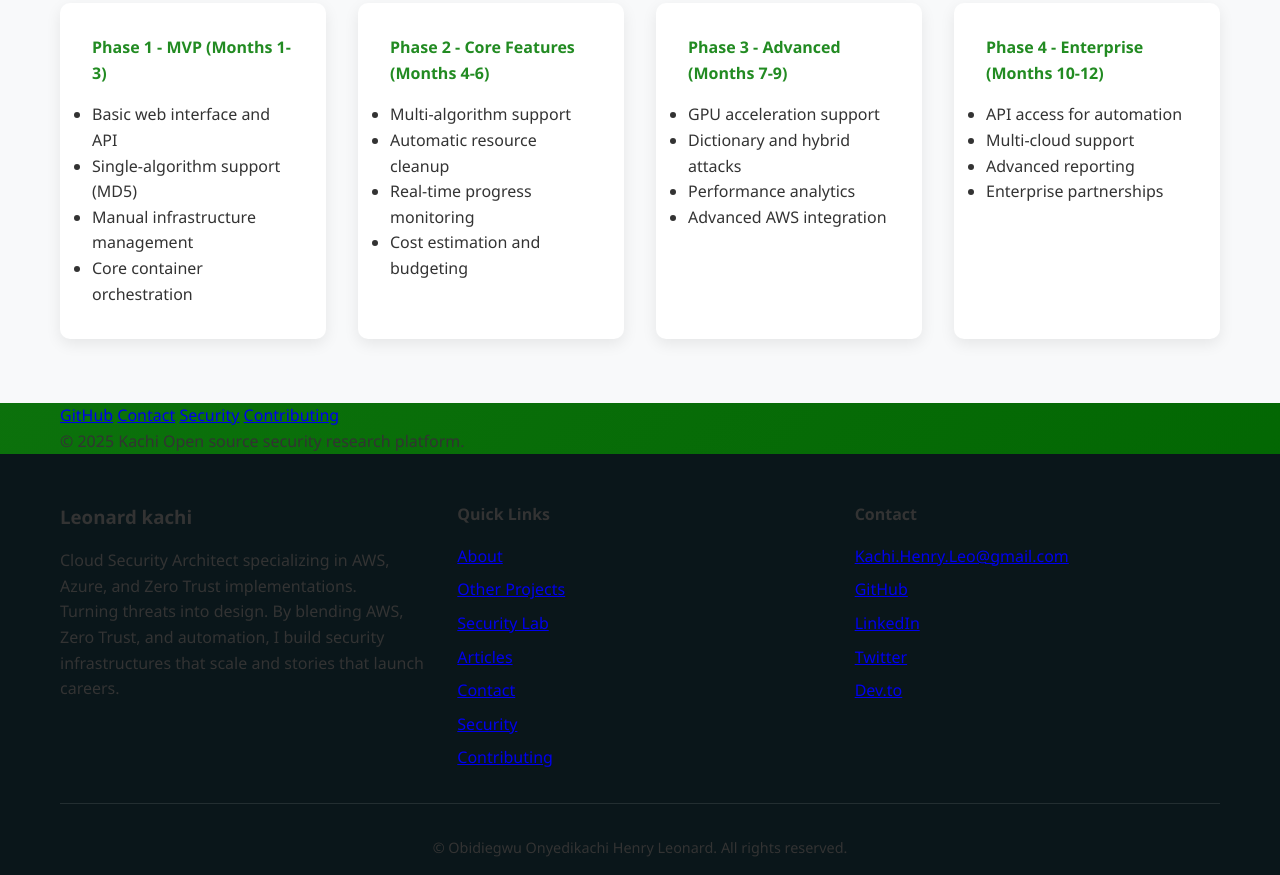
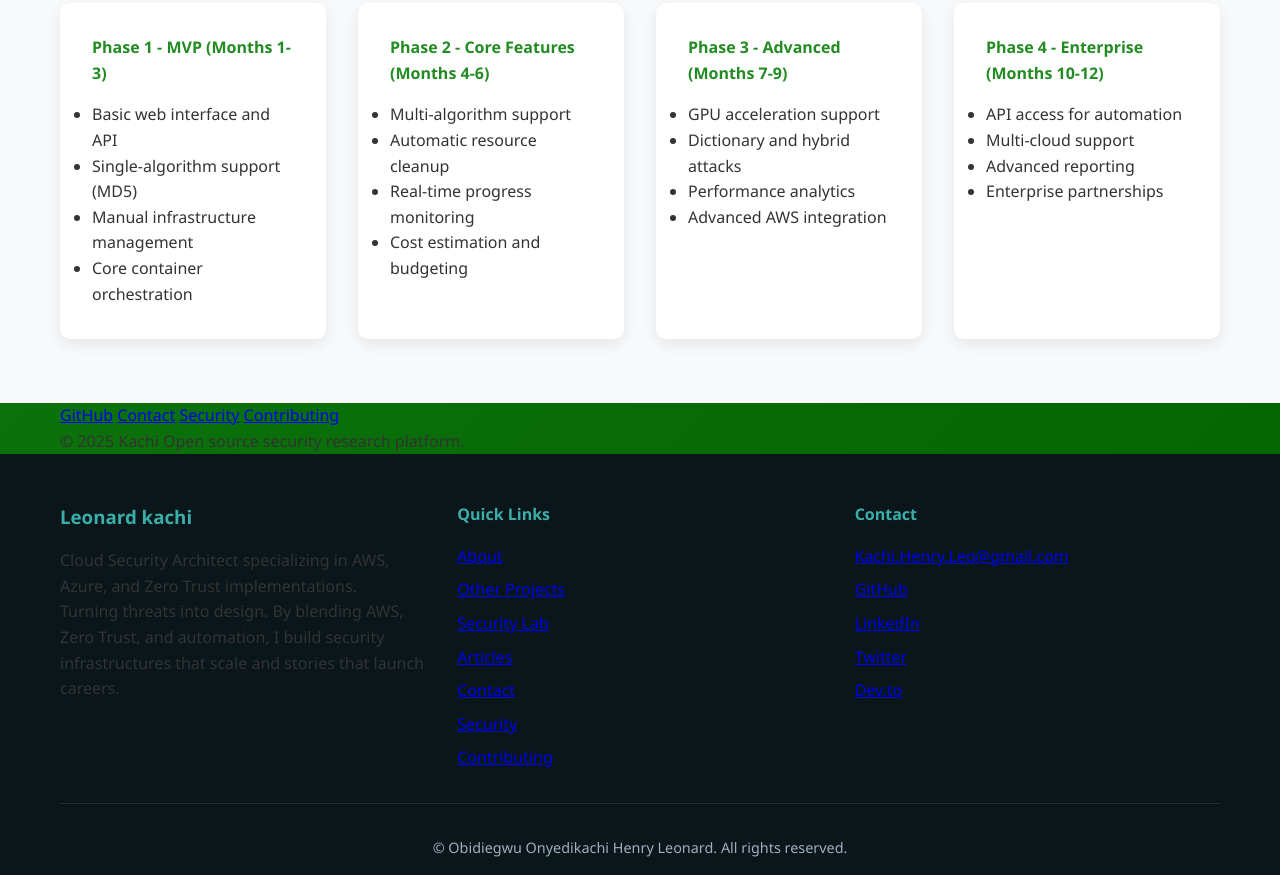
Before and after one commit to LeonardKachi/Distributed-Hash-Cracking, a plain HTML site: page index.html in a window 1280 px wide. Shown: the part 2915-3790 px from the top of the page. Drawn offline with Linux system fonts and the light colour scheme.

Commit message:
Update index.html

```diff
--- a/index.html
+++ b/index.html
@@ -11,7 +11,20 @@
         padding: 0;
         box-sizing: border-box;
     }
-
+  :root {
+  --primary: #0d1f23;
+  --secondary: #1e3d38;
+  --accent: #3aafa9;
+  --accent-dark: #2b837e;
+  --text: #feffff;
+  --text-muted: #a0aec0;
+  --text-dark: #2d3748;
+  --transition: all 0.3s ease;
+  --shadow: 0 4px 6px rgba(0, 0, 0, 0.1);
+  --shadow-lg: 0 10px 15px rgba(0, 0, 0, 0.2);
+  --radius: 8px;
+  --radius-sm: 4px;
+}
     body {
         font-family: 'Segoe UI', system-ui, -apple-system, sans-serif;
         line-height: 1.6;
```
